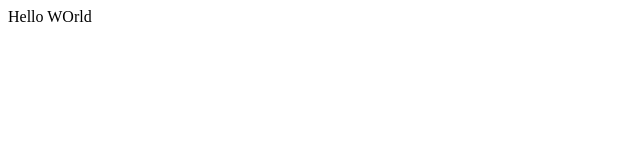
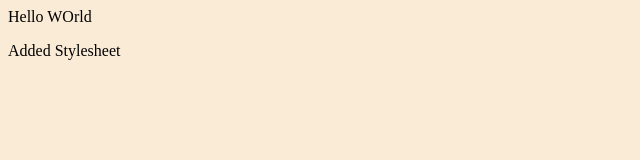
Before and after one commit to theinthanhtun/liveto, a plain HTML site: page index.html in a window 1280 px wide. Shown: the whole page, without its empty margins (0-640 px from the left). Drawn offline with Linux system fonts and the light colour scheme.

Commit message:
Attached CSS file

```diff
--- a/index.html
+++ b/index.html
@@ -4,8 +4,10 @@
     <meta charset="UTF-8">
     <meta name="viewport" content="width=device-width, initial-scale=1.0">
     <title>Document</title>
+    <link rel="stylesheet" href="style.css">
 </head>
 <body>
     Hello WOrld
+    <p>Added Stylesheet</p>
 </body>
 </html>
--- /dev/null
+++ b/style.css
@@ -0,0 +1,3 @@
+body{
+    background-color: antiquewhite;
+}
```
